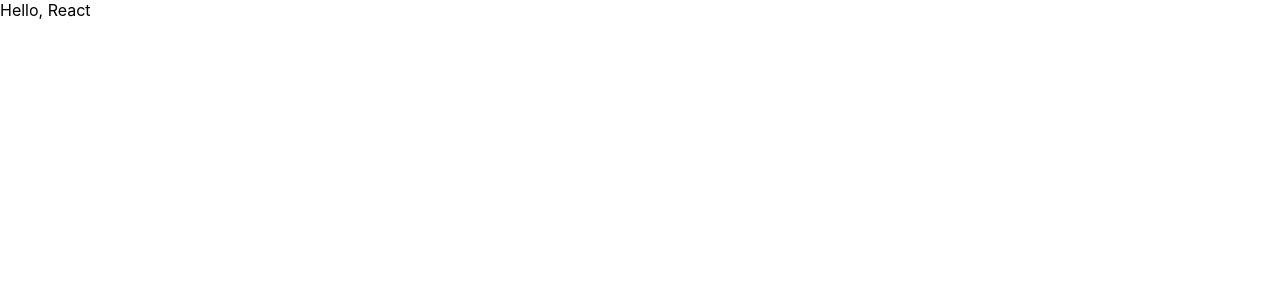
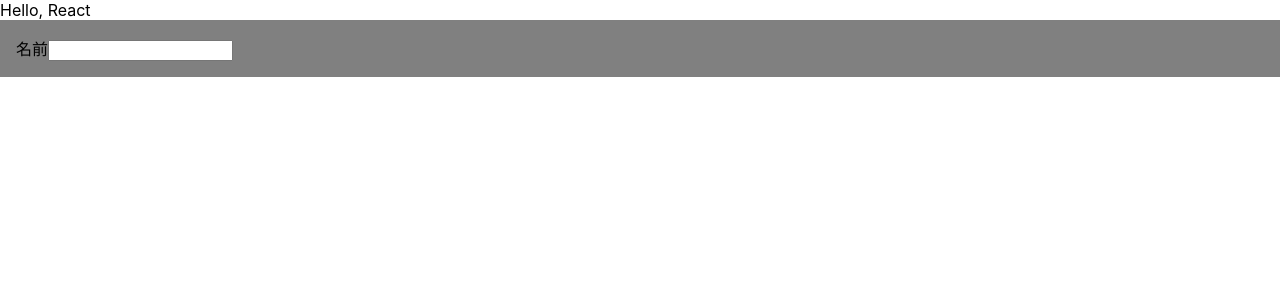
Before and after one commit to ai-biz20-sasaki/practical-react-nextjs, a React (Create React App) app: page / in a window 1280 px wide. Shown: the top 300 px of the page. Built offline with nearby package versions, Linux system fonts and the light colour scheme.

Commit message:
add Name component

```diff
--- /dev/null
+++ b/src/components/Name.tsx
@@ -0,0 +1,21 @@
+import React from "react";
+
+//名前を入力するためのテキストボックスを返す
+const Name = () => {
+  //input要素のonchangeイベントに対するコールバック関数を定義する
+  const onChange = (e: React.ChangeEvent<HTMLInputElement>) => {
+    console.log(e.target.value)
+  }
+
+  return (
+    //styleオブジェクトのキーはキャメルケースになる 2重中括弧{{}}で括る
+    <div style={{padding: '16px', backgroundColor: 'gray'}}>
+      {/* forのかわりにhtmlForを使う */}
+      <label htmlFor="name">名前</label>
+      {/* classの代わりにclassNameを使う、onchangeの代わりにonChange(キャメルケース)を使う */}
+      <input id="name" className="input-name" type="text" onChange={onChange} />
+    </div>
+  )
+}
+
+export default Name
--- a/src/index.tsx
+++ b/src/index.tsx
@@ -4,6 +4,7 @@
 //import App from './App';
 import Hello from './components/Hello';
 import reportWebVitals from './reportWebVitals';
+import Name from './components/Name';
 
 const root = ReactDOM.createRoot(
   document.getElementById('root') as HTMLElement
@@ -11,6 +12,7 @@
 root.render(
   <React.StrictMode>
     <Hello />
+    <Name />
   </React.StrictMode>
 );
 
```
